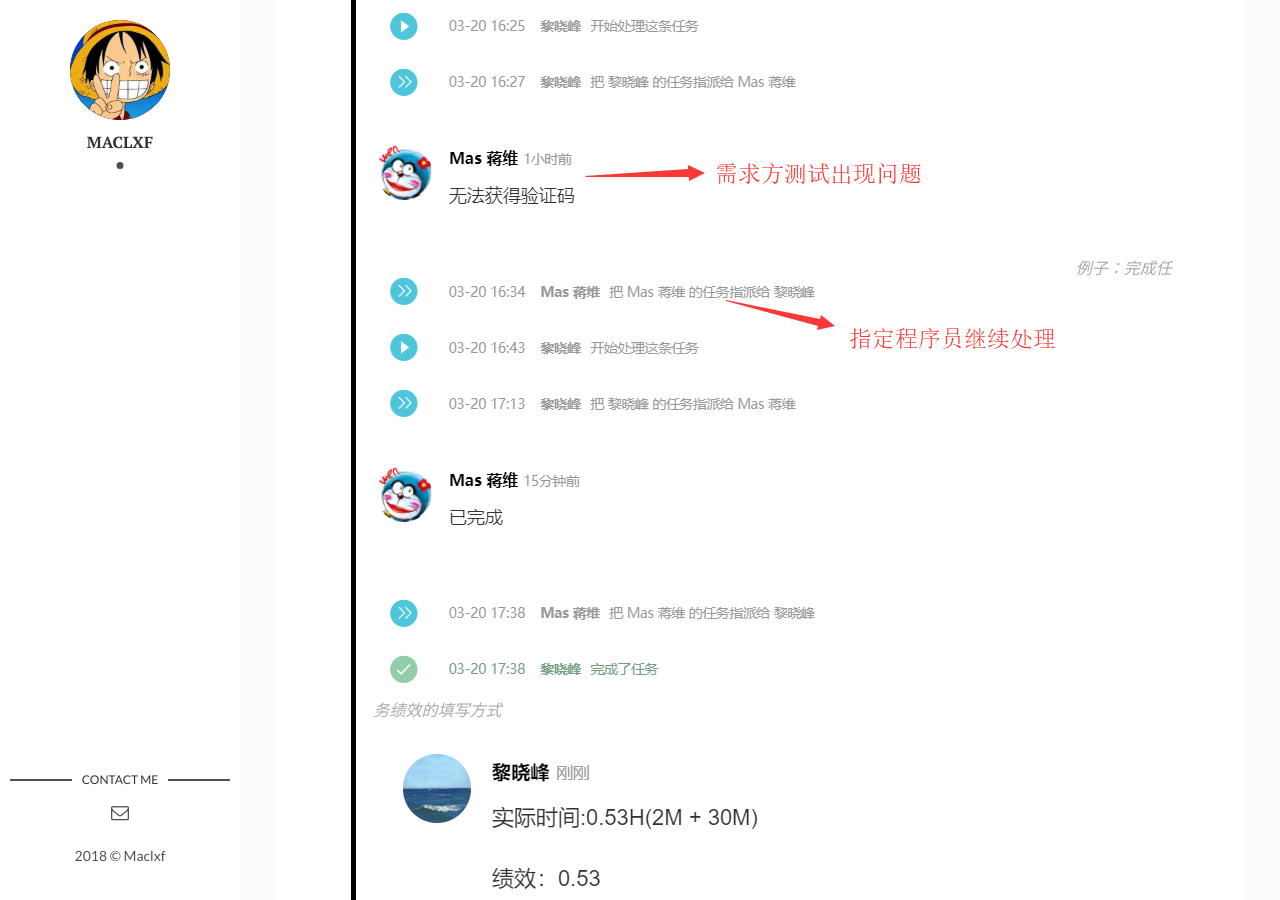
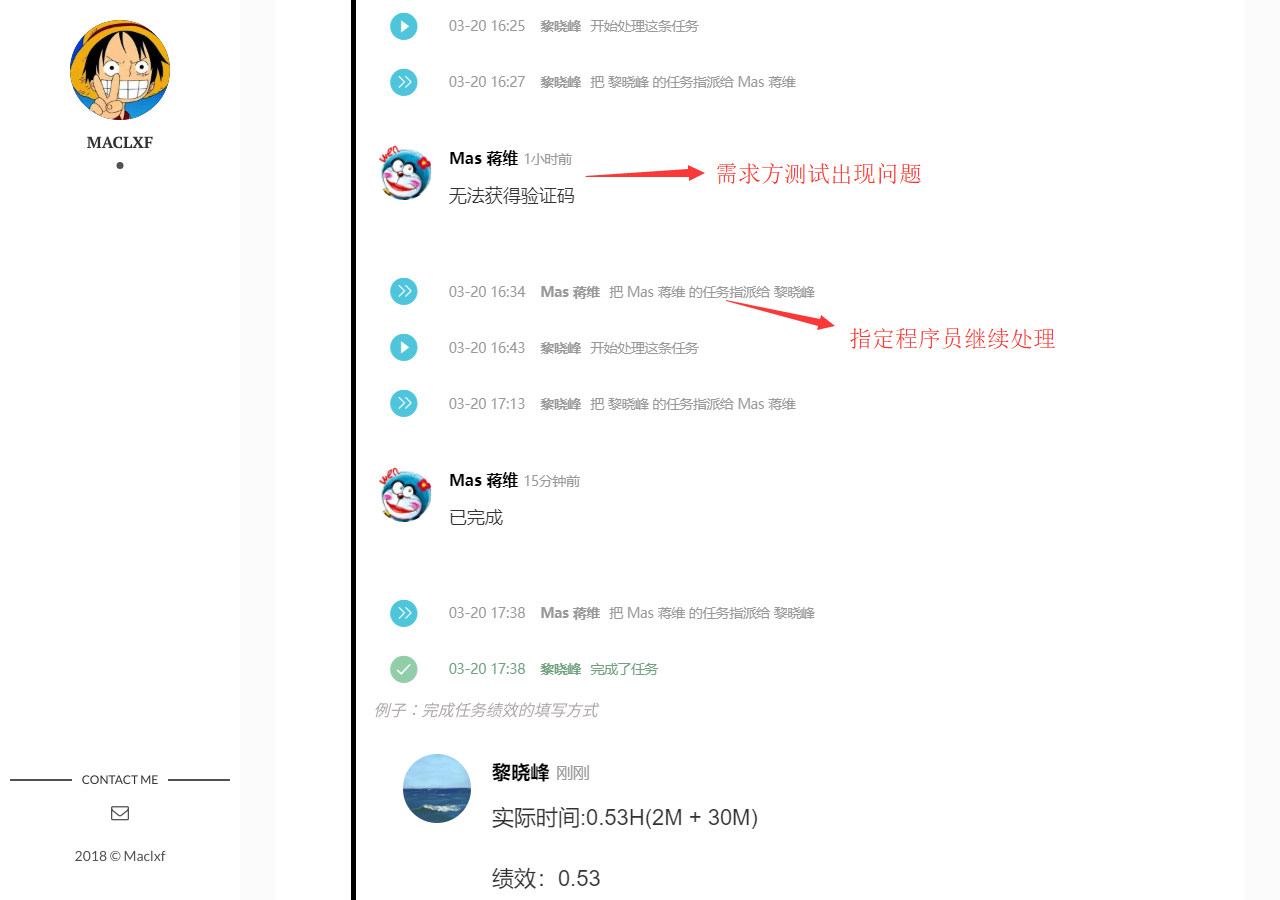
Before and after one commit to maclxf/maclxf.github.io, a Jekyll site: the page built from _posts/2018-03-16-performance.md, in a window 1280 px wide and 900 px high, scrolled down 2330 px. Built offline with Jekyll 4.4.1, drawn with Linux system fonts in a browser that asks for light colours.

Commit message:
完善周会内容

```diff
--- a/_posts/2018-03-16-performance.md
+++ b/_posts/2018-03-16-performance.md
@@ -35,9 +35,9 @@
 8. 任务完成（<span class="red">完成是指本地测试线上测试后均无问题</span>）需由需求方认可。
 >
 例子：一次通过案例<br>
-<img src="../assets/attchment/2018-03-16/task_pass_by_1.jpg" alt="task" />
+<img src="../assets/attchment/2018-03-16/task_pass_by_1.jpg" alt="task" /><br>
 例子：多次通过案例<br>
-<img src="../assets/attchment/2018-03-16/task_pass_by_more.jpg" alt="task" />
+<img src="../assets/attchment/2018-03-16/task_pass_by_more.jpg" alt="task" /><br>
 例子：完成任务绩效的填写方式<br>
 <img src="../assets/attchment/2018-03-16/task_performance.png" alt="task" />
 
```
Also changed, not shown: _posts/2018-03-23-week.md (+1 -0 lines).
